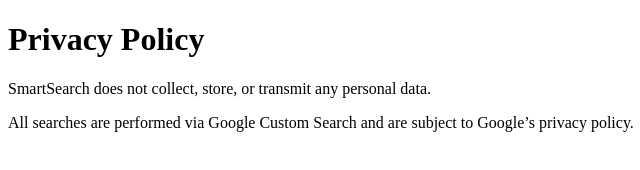
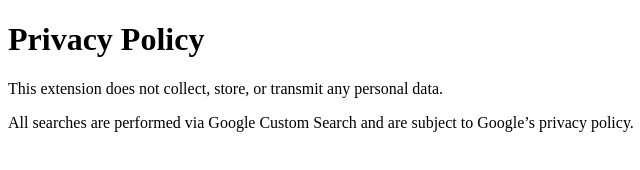
Before and after one commit to MahbubSakib/smartsearch-extension, a plain HTML site: page index.html in a window 1280 px wide. Shown: the full height of the page, 0-640 px from the left. Drawn offline with Linux system fonts and the light colour scheme.

Commit message:
Update index.html

```diff
--- a/index.html
+++ b/index.html
@@ -3,7 +3,7 @@
 <head><meta charset="UTF-8"><title>Privacy Policy</title></head>
 <body>
   <h1>Privacy Policy</h1>
-  <p>SmartSearch does not collect, store, or transmit any personal data.</p>
+  <p>This extension does not collect, store, or transmit any personal data.</p>
   <p>All searches are performed via Google Custom Search and are subject to Google’s privacy policy.</p>
 </body>
 </html>
```
